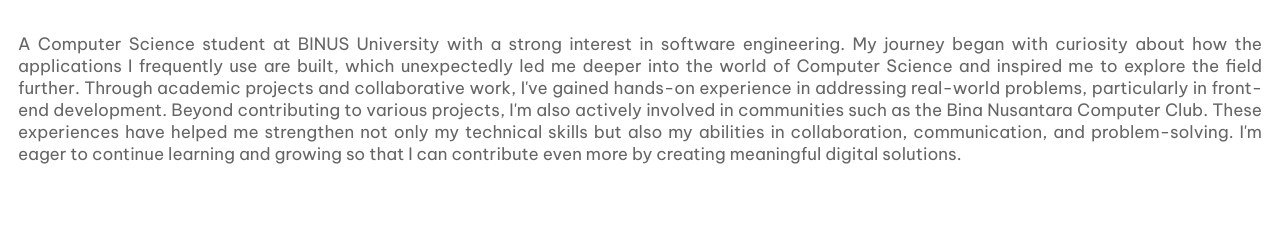
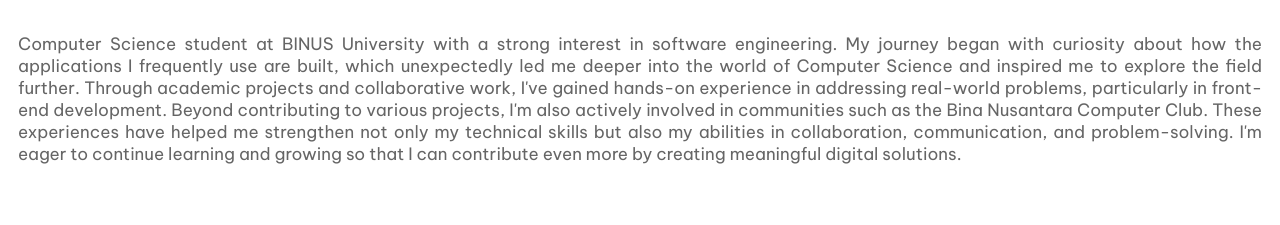
Before and after one commit to rayyefnd/Portfolio, a plain HTML site: page about.html in a window 1280 px wide. Shown: the part 547-772 px from the top of the page. Drawn offline with Linux system fonts and the light colour scheme; a web font is replaced by a local one.

Commit message:
delete letter 'A'  in about.html

```diff
--- a/about.html
+++ b/about.html
@@ -23,7 +23,7 @@
         <img src="Assets/aboutme.png" alt="About Me">
 
         <div class="about-text">
-            <p>A Computer Science student at BINUS University with a strong interest in software engineering.
+            <p>Computer Science student at BINUS University with a strong interest in software engineering.
                 My journey began with curiosity about how the applications I frequently use are built,
                 which unexpectedly led me deeper into the world of Computer Science and inspired me to explore the field further.
                 Through academic projects and collaborative work, I've gained hands-on experience in addressing real-world problems, particularly in front-end development.
```
